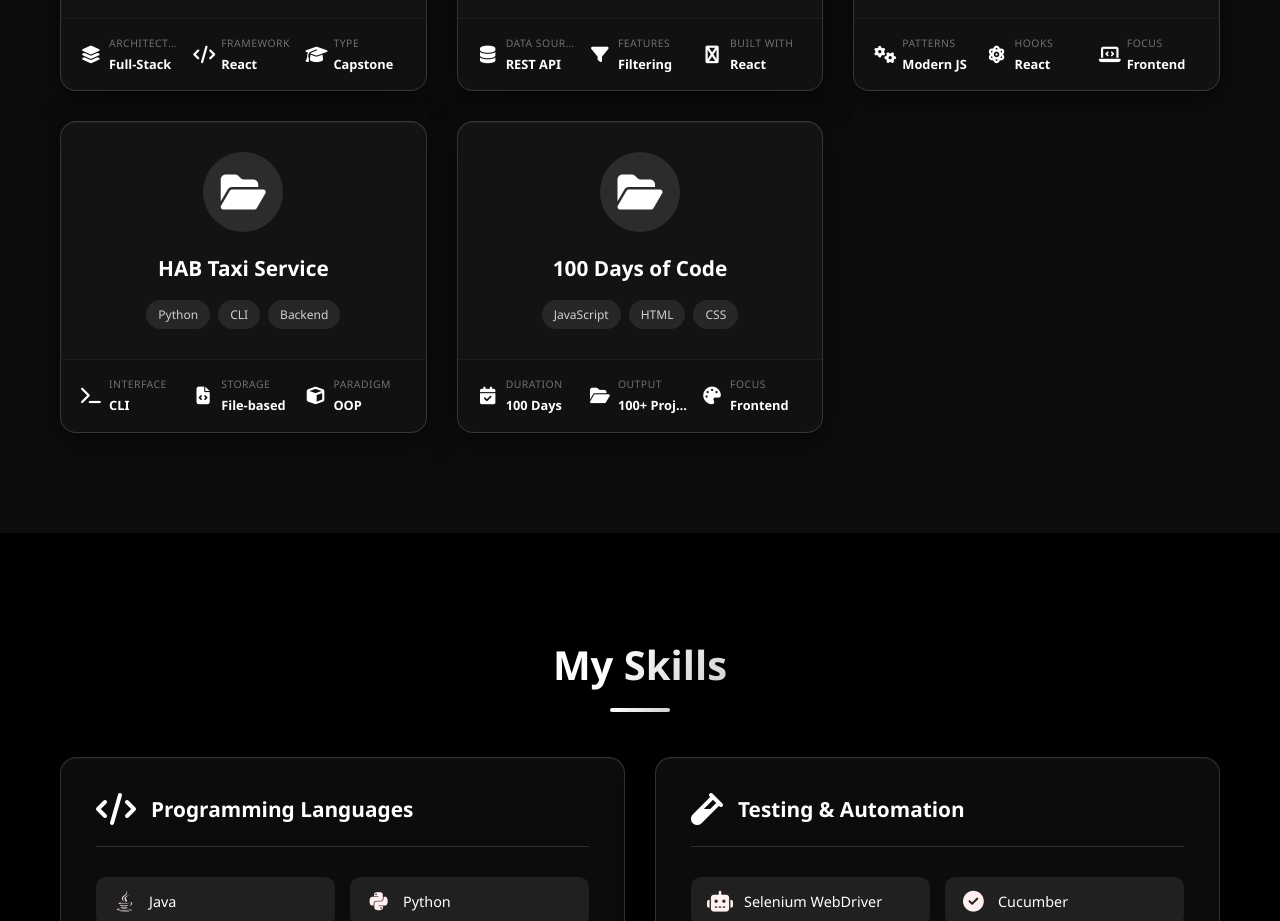
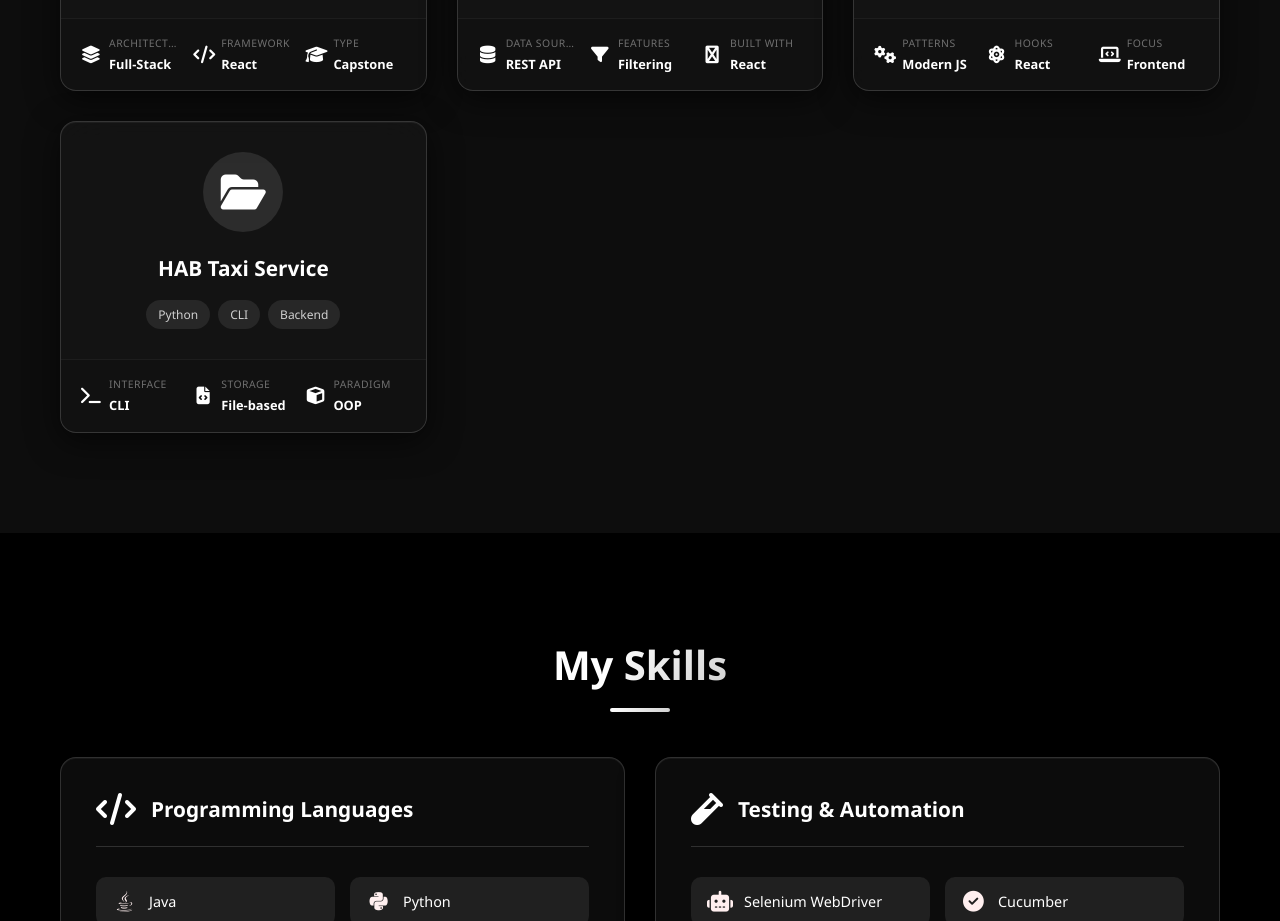
Before and after one commit to Britten66/MyPortfolio, a React (Vite) app: page / in a window 1280 px wide. Shown: the part 3880-4801 px from the top of the page. Built offline with nearby package versions, Linux system fonts and the light colour scheme.

Commit message:
fixed card projects

```diff
--- a/src/components/Projects/Projects.jsx
+++ b/src/components/Projects/Projects.jsx
@@ -53,19 +53,20 @@ const Projects = () => {
         { icon: 'fas fa-file-code', label: 'Storage', value: 'File-based' },
         { icon: 'fas fa-cube', label: 'Paradigm', value: 'OOP' },
       ],
-    },
-    {
-      title: '100 Days of Code',
-      description: '100 days of coding every day for at least 1 hour, focusing on frontend development with real-world projects.',
-      image: null,
-      tags: ['JavaScript', 'HTML', 'CSS'],
-      liveUrl: 'https://britten66.github.io/100-Days-Coding/',
-      githubUrl: 'https://github.com/Britten66/100-Days-Coding',
-      metrics: [
-        { icon: 'fas fa-calendar-check', label: 'Duration', value: '100 Days' },
-        { icon: 'fas fa-folder-open', label: 'Output', value: '100+ Projects' },
-        { icon: 'fas fa-palette', label: 'Focus', value: 'Frontend' },
-      ],
+    // },
+    // {
+    //   title: '100 Days of Code',
+    //   description: '100 days of coding every day for at least 1 hour, focusing on frontend development with real-world projects.',
+    //   image: null,
+    //   tags: ['JavaScript', 'HTML', 'CSS'],
+    //   liveUrl: 'https://britten66.github.io/100-Days-Coding/',
+    //   githubUrl: 'https://github.com/Britten66/100-Days-Coding',
+    //   metrics: [
+    //     { icon: 'fas fa-calendar-check', label: 'Duration', value: '100 Days' },
+    //     { icon: 'fas fa-folder-open', label: 'Output', value: '100+ Projects' },
+    //     { icon: 'fas fa-palette', label: 'Focus', value: 'Frontend' },
+    //   ],
+    // },
     },
   ]
 
```
